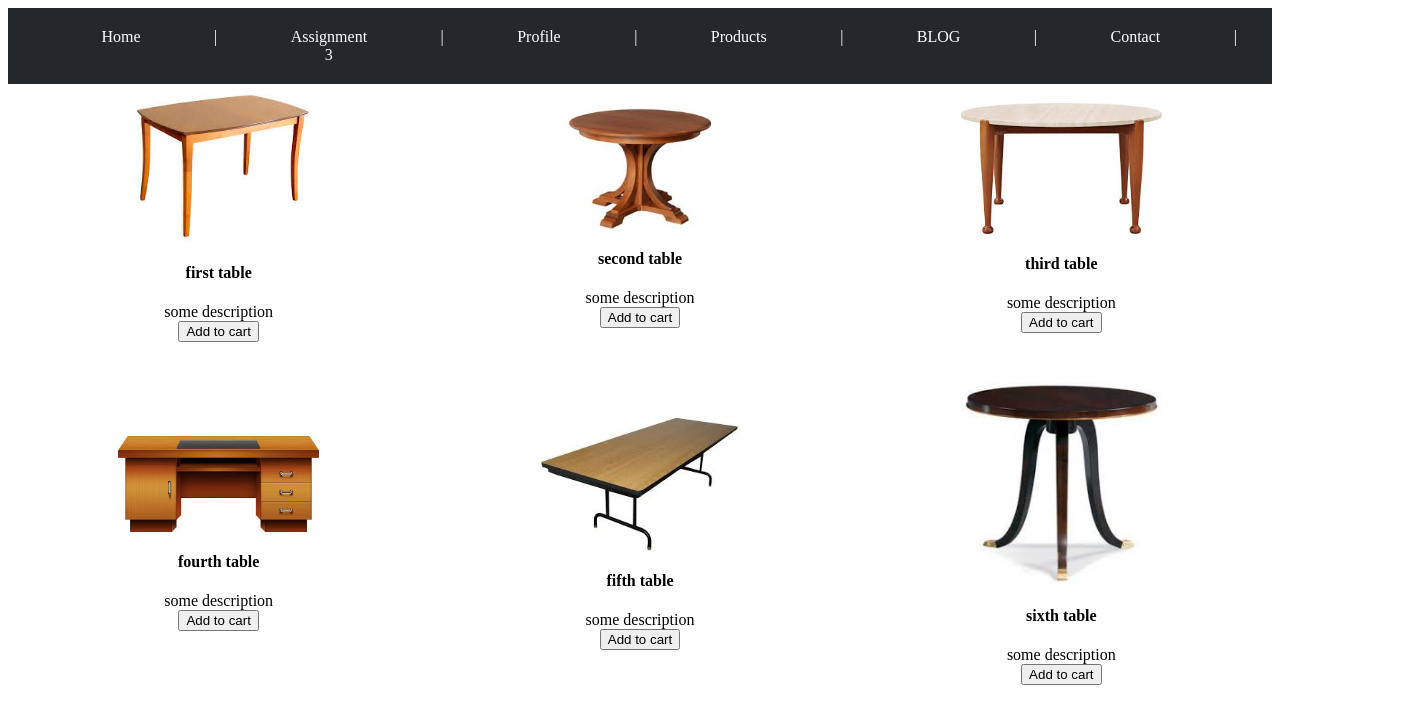
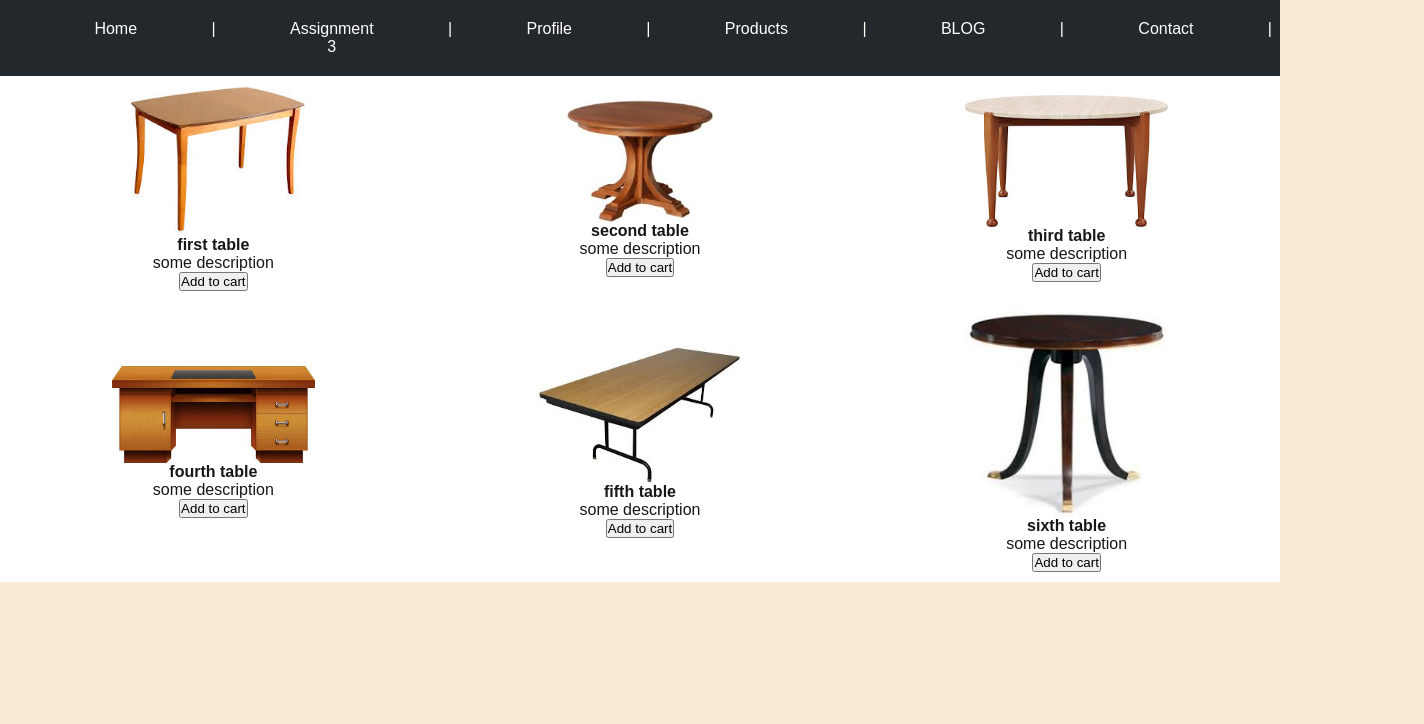
Before and after one commit to IrakliAmbroladze/tbc_x_usaid, a Next.js app: page / in a window 1280 px wide. Shown: the top 724 px of the page, 1424 px wide, since content can reach past the window. Built offline with nearby package versions, Linux system fonts and the light colour scheme.

Commit message:
add some basic css in global

```diff
--- a/src/app/global.css
+++ b/src/app/global.css
@@ -1,3 +1,47 @@
+:root {
+  --background: #ffffff;
+  --foreground: #171717;
+}
+
+@media (prefers-color-scheme: dark) {
+  :root {
+    --background: #0a0a0a;
+    --foreground: #ededed;
+  }
+}
+
+html,
+body {
+  max-width: 100vw;
+  overflow-x: hidden;
+}
+
+body {
+  color: var(--foreground);
+  background: var(--background);
+  font-family: Arial, Helvetica, sans-serif;
+  -webkit-font-smoothing: antialiased;
+  -moz-osx-font-smoothing: grayscale;
+  background-color: antiquewhite;
+}
+
+* {
+  box-sizing: border-box;
+  padding: 0;
+  margin: 0;
+}
+
+a {
+  color: inherit;
+  text-decoration: none;
+}
+
+@media (prefers-color-scheme: dark) {
+  html {
+    color-scheme: dark;
+  }
+}
+
 .App {
   display: flex;
   flex-direction: column;
@@ -61,7 +105,7 @@ nav{
   grid-template-columns: 1fr 1fr 1fr;
   justify-content:center;
   align-items: center;
-  row-gap: 20px;
+  /* row-gap: 20px; */
 }
 
 .cartClass{
```
